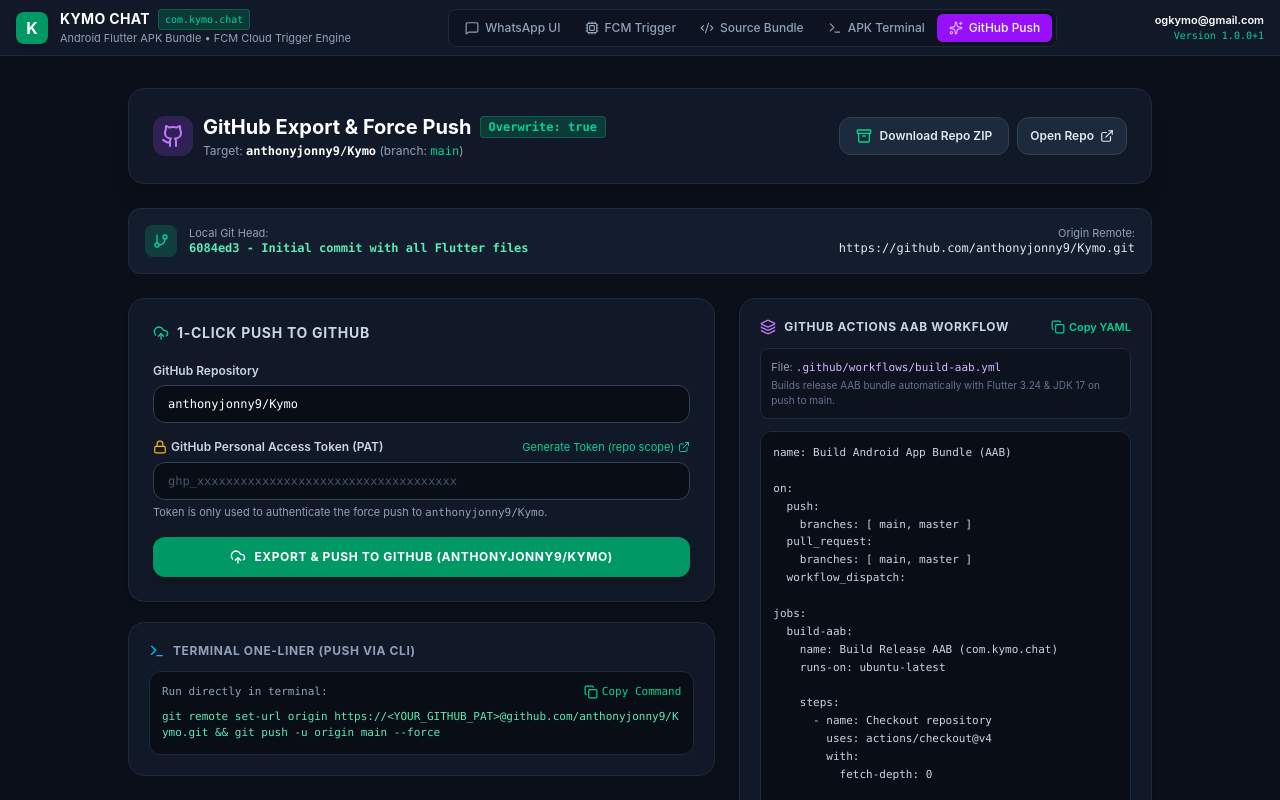
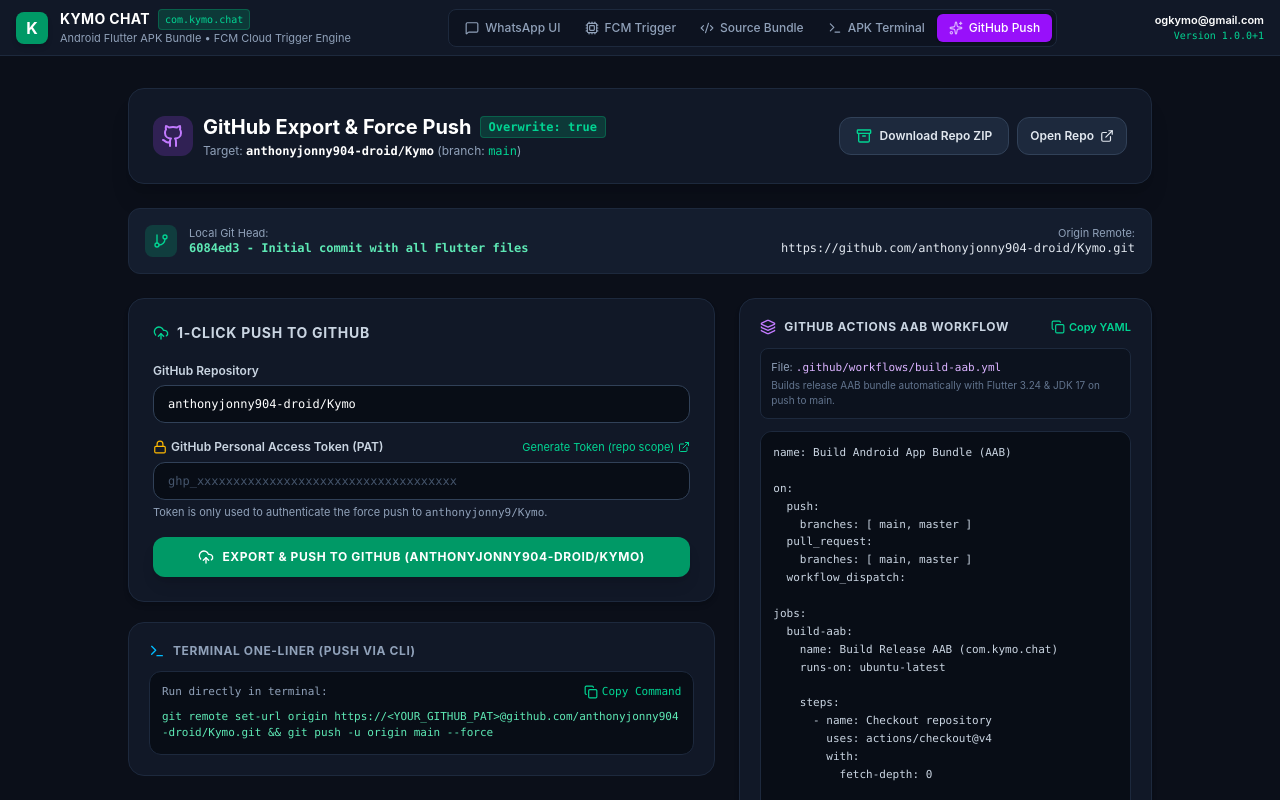
Before and after one commit to anthonyjonny904-droid/Kymo, a React (Vite) app: page / in a window 1280 px wide. Built offline with nearby package versions, Linux system fonts and the light colour scheme; no server answers.

Commit message:
Update remote origin and repo references to anthonyjonny904-droid/Kymo

```diff
--- a/src/components/GitHubExportPush.tsx
+++ b/src/components/GitHubExportPush.tsx
@@ -77,7 +77,7 @@
 `;
 
 export const GitHubExportPush: React.FC = () => {
-  const [repoName, setRepoName] = useState<string>('anthonyjonny9/Kymo');
+  const [repoName, setRepoName] = useState<string>('anthonyjonny904-droid/Kymo');
   const [githubToken, setGithubToken] = useState<string>('');
   const [isPushing, setIsPushing] = useState<boolean>(false);
   const [pushStatus, setPushStatus] = useState<{
--- a/vite.config.ts
+++ b/vite.config.ts
@@ -38,7 +38,7 @@
           try {
             const data = body ? JSON.parse(body) : {};
             const token = (data.token || '').trim();
-            const repo = (data.repo || 'anthonyjonny9/Kymo').trim();
+            const repo = (data.repo || 'anthonyjonny904-droid/Kymo').trim();
 
             execSync('git add -A', { encoding: 'utf-8' });
             try {
```
Also changed, not shown: 1 other file (tests, documents, lock files or other folders).
